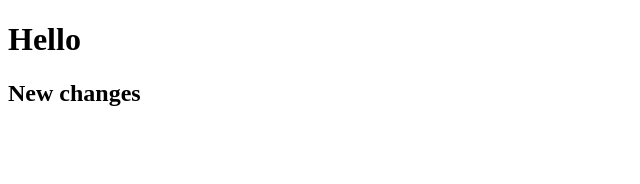
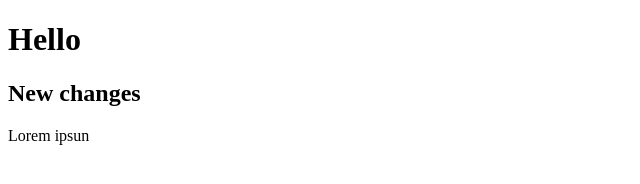
Before and after one commit to DmitrySnurnikov/alevel_front_26, a plain HTML site: page index.html in a window 1280 px wide. Shown: the full height of the page, 0-640 px from the left. Drawn offline with Linux system fonts and the light colour scheme.

Commit message:
added new p

```diff
--- a/index.html
+++ b/index.html
@@ -9,6 +9,6 @@
 <body>
     <h1>Hello</h1>
     <h2>New changes</h2>
-
+    <p>Lorem ipsun</p>
 </body>
 </html>
```
